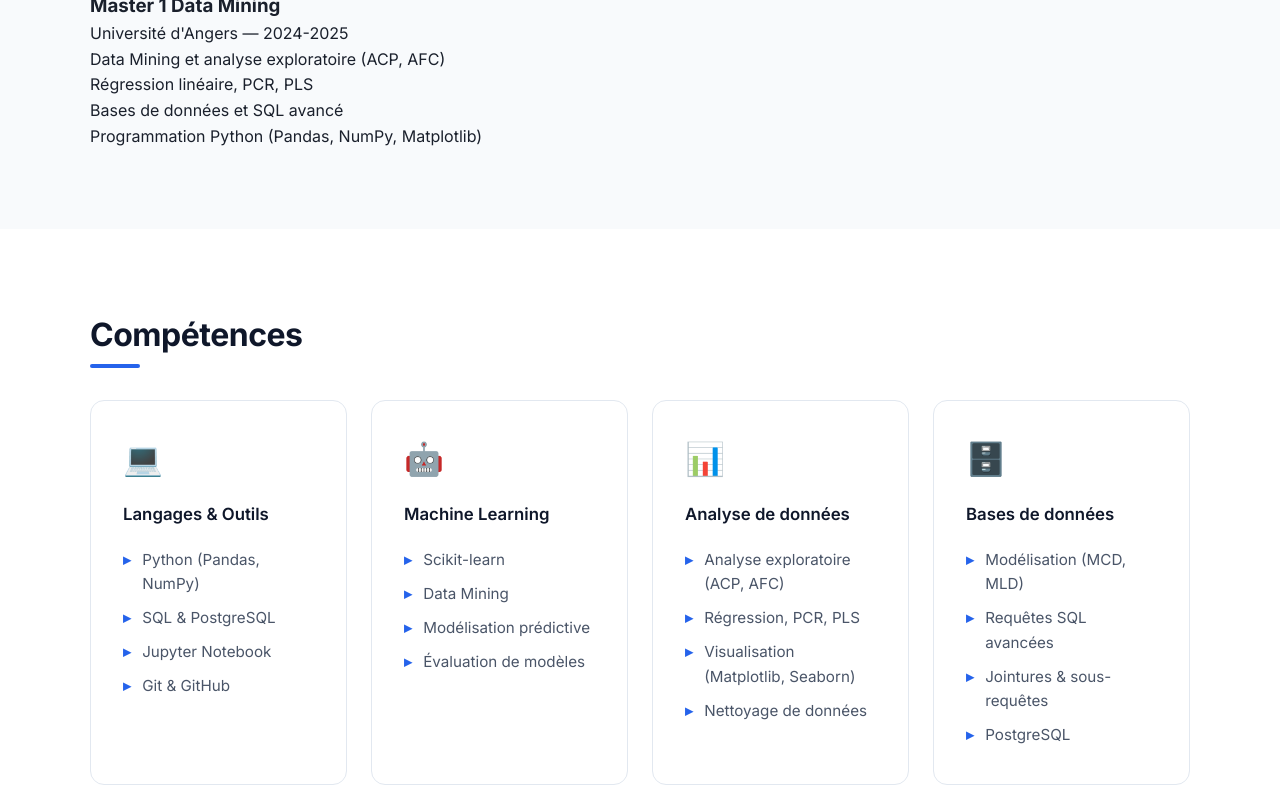
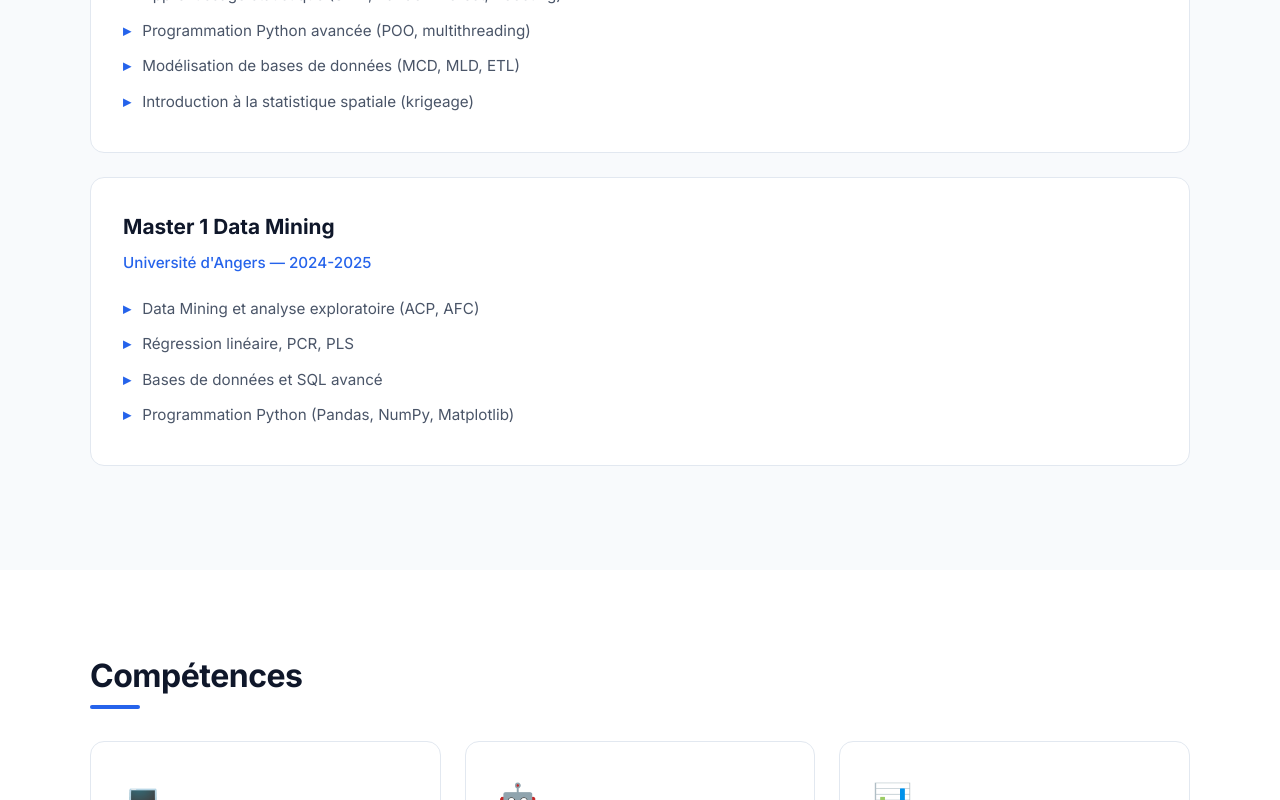
Before and after one commit to TCHAGANO/portfolio-, a plain HTML site: page index.html in a window 1280 px wide. Shown: the part 1540-2340 px from the top of the page. Drawn offline with Linux system fonts and the light colour scheme.

Commit message:
Refine styles for navigation and education sections
Adjusted spacing in navigation menu and updated styles for education items and project status.

```diff
--- a/style.css
+++ b/style.css
@@ -54,7 +54,7 @@ ul {
 
 .nav-menu {
   display: flex;
-  gap: 2rem;
+  gap: 1.75rem;
   align-items: center;
 }
 
@@ -263,10 +263,56 @@ ul {
   font-weight: 600;
 }
 
+/* ==================== FORMATION ==================== */
+.education-item {
+  background: #ffffff;
+  padding: 2rem;
+  border-radius: 14px;
+  border: 1px solid #e2e8f0;
+  margin-bottom: 1.5rem;
+  transition: all 0.3s;
+}
+
+.education-item:hover {
+  border-color: #2563eb;
+  box-shadow: 0 12px 30px rgba(37, 99, 235, 0.1);
+  transform: translateY(-3px);
+}
+
+.education-item h3 {
+  font-size: 1.3rem;
+  font-weight: 700;
+  color: #0f172a;
+  margin-bottom: 0.5rem;
+}
+
+.education-place {
+  color: #2563eb;
+  font-weight: 500;
+  margin-bottom: 1rem;
+  font-size: 0.95rem;
+}
+
+.education-item ul li {
+  color: #4a5568;
+  font-size: 0.95rem;
+  padding: 0.35rem 0;
+  padding-left: 1.2rem;
+  position: relative;
+}
+
+.education-item ul li::before {
+  content: '▸';
+  position: absolute;
+  left: 0;
+  color: #2563eb;
+  font-weight: bold;
+}
+
 /* ==================== COMPÉTENCES ==================== */
 .skills-grid {
   display: grid;
-  grid-template-columns: repeat(auto-fit, minmax(240px, 1fr));
+  grid-template-columns: repeat(auto-fit, minmax(260px, 1fr));
   gap: 1.5rem;
 }
 
@@ -372,6 +418,18 @@ ul {
   text-decoration: underline;
 }
 
+.project-status {
+  display: inline-block;
+  font-size: 0.75rem;
+  font-weight: 600;
+  color: #d97706;
+  background: #fef3c7;
+  padding: 0.35rem 0.75rem;
+  border-radius: 6px;
+  margin-top: 0.5rem;
+  align-self: flex-start;
+}
+
 /* ==================== CONTACT ==================== */
 .contact-intro {
   font-size: 1.05rem;
@@ -434,11 +492,11 @@ ul {
   }
 
   .nav-menu {
-    gap: 1rem;
+    gap: 0.9rem;
   }
 
   .nav-menu a {
-    font-size: 0.85rem;
+    font-size: 0.82rem;
   }
 
   .nav-cta {
```
